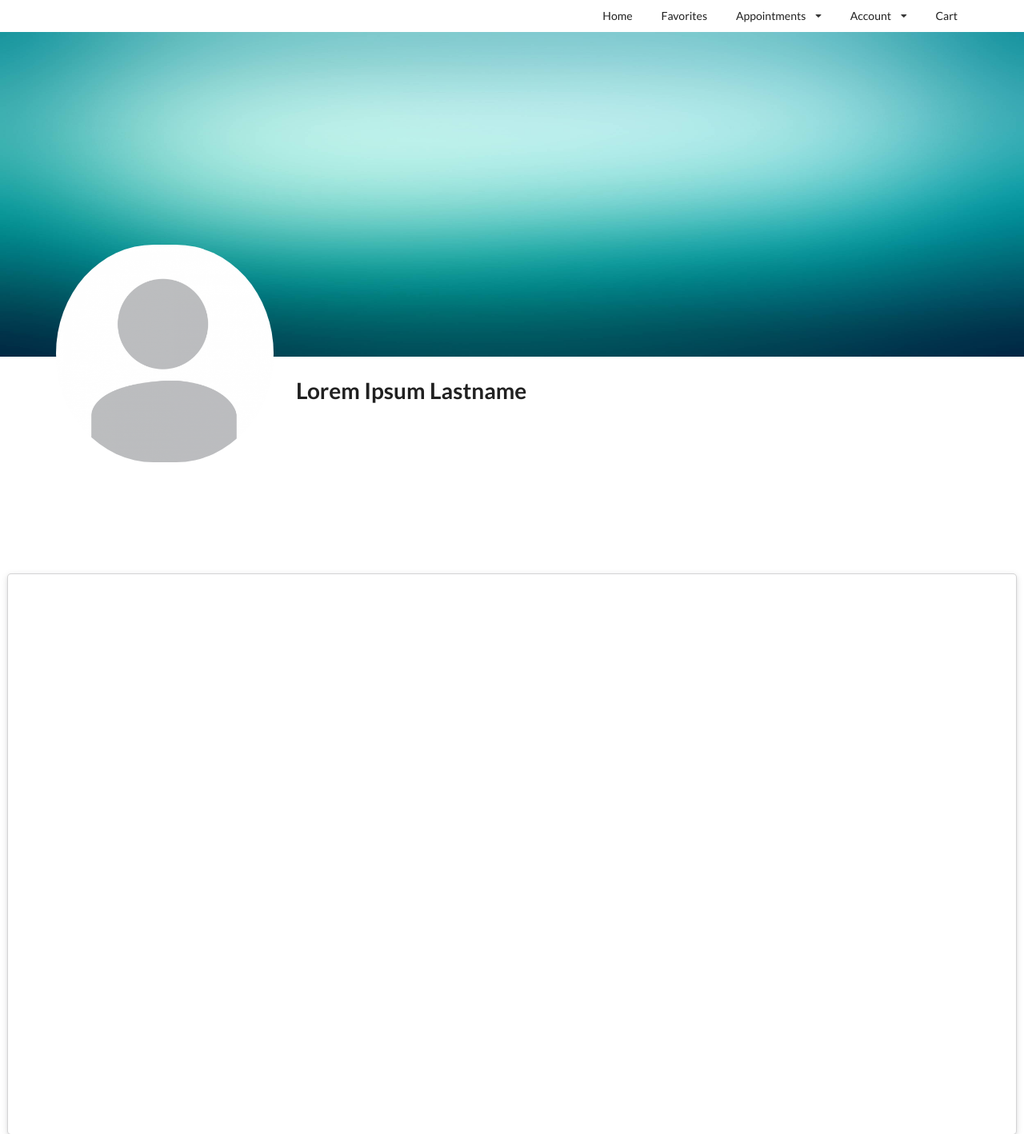
After one commit to RalphHernandez/AutoSuite, a PHP site: page /manageAccount.html in a window 1280 px wide. The commit adds this page. Shown: the whole page at 80% size. Run offline with PHP 8.4, Linux system fonts and the light colour scheme.

Commit message:
manage account module added

```diff
--- /dev/null
+++ b/manageAccount.html
@@ -0,0 +1,54 @@
+<!DOCTYPE html>
+<html>
+    <head>
+        <link rel="stylesheet" type="text/css"
+            href="https://cdnjs.cloudflare.com/ajax/libs/semantic-ui/2.4.1/semantic.min.css">
+        <link rel="stylesheet" type="text/css" href="style.css">
+    </head>
+    <body>
+        <div class="nav-container">
+            <div class="ui secondary menu">
+                <div class="right menu">
+                    <a class="item">
+                        Home
+                    </a>
+                    <a class="item">
+                        Favorites
+                    </a>
+                    <div class="ui simple dropdown item">
+                        <div class="text">Appointments</div>
+                        <i class="dropdown icon"></i>
+                        <div class="menu">
+                            <div class="item">My Appointments</div>
+                            <div class="item">Repair History</div>
+                        </div>
+                    </div>
+                    <div class="ui simple dropdown item">
+                        <div class="text">Account</div>
+                        <i class="dropdown icon"></i>
+                        <div class="menu">
+                            <div class="item">Transaction History</div>
+                            <div class="item">Cancellations and Refunds</div>
+                            <div class="item">Manage Account</div>
+                            <div class="item">Log out</div>
+                        </div>
+                    </div>
+                    <a class="item">
+                        Cart
+                    </a>
+                </div>
+            </div>
+        </div>
+
+        <div class="ui grid sixteen wide column">
+            <img src="images/coverphoto.jpg" class="coverPhoto">
+            <img class="ui medium circular image profilePhoto" src="images/profile.png">
+            <h1 style="padding: 0 0 0 6rem">Lorem Ipsum Lastname</h1>
+        </div>
+        <div class="ui grid sixteen wide column center aligned">
+            <div class="ui raised card box" style="width: 90rem; height: 50rem;">
+
+            </div>
+        </div>
+    </body>
+</html>
--- a/style.css
+++ b/style.css
@@ -1,3 +1,4 @@
+/*index and nav*/
 .nav-container{
     margin-left: 5rem;
     margin-right: 5rem;
@@ -7,6 +8,7 @@
     padding: 5rem 5rem 5rem 5rem;
 }
 
+/*book appointment*/
 .inputLabel{
     font-size: 2rem;
     position: relative;
@@ -31,3 +33,18 @@ input{
     width: 60rem;
     font-size: 2rem;
 }
+
+
+/*Manage Account*/
+.coverPhoto{
+    height: 30rem;
+    width: 100%;
+    padding-top: 1rem;
+}
+
+.profilePhoto{
+    height: 10rem;
+    position: relative;
+    top: -10rem;
+    left: 5rem;
+}
```
Also changed, not shown: images/coverphoto.jpg (added), images/profile.png (added).
